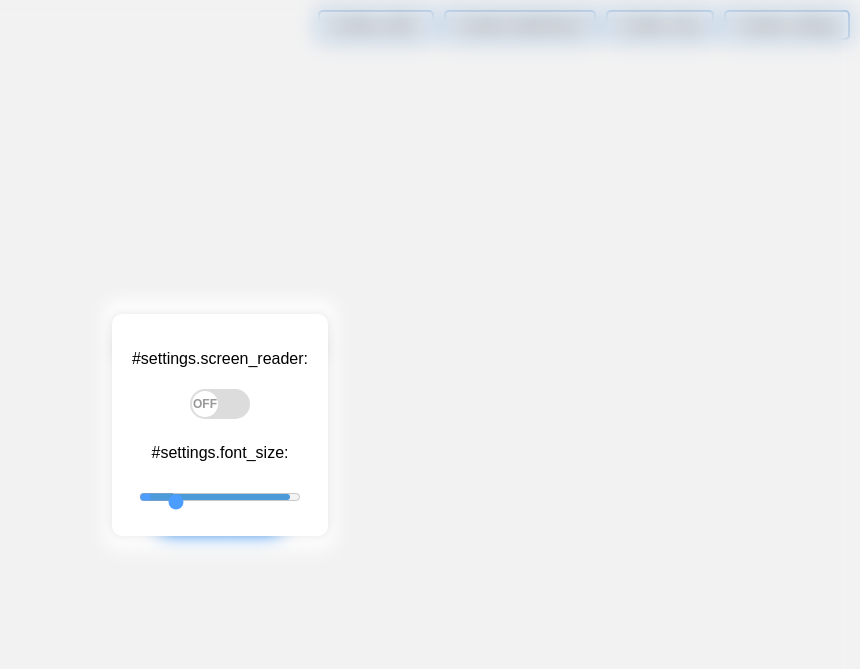
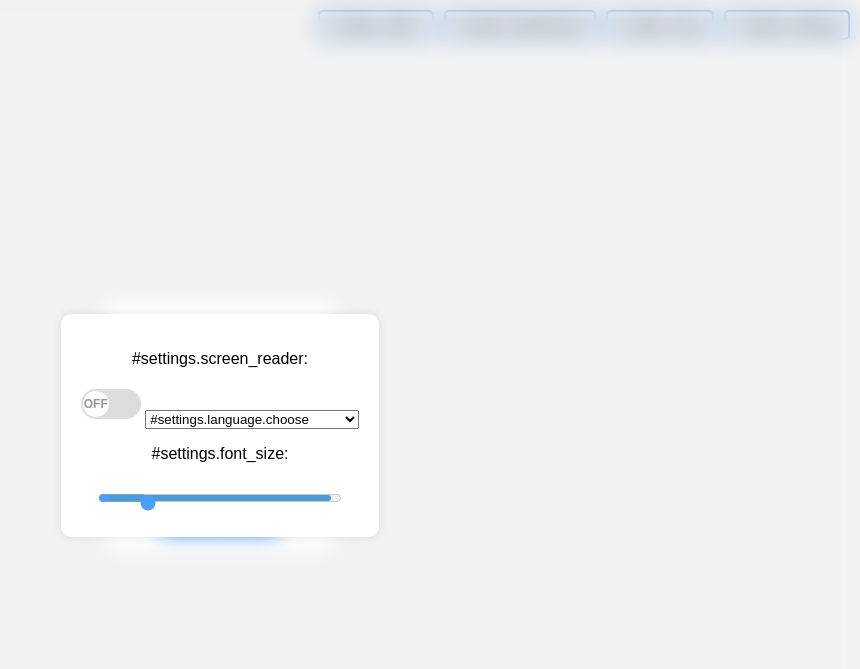
Before and after one commit to HerrOtter/dice-game, a Flask app: page / in a window 1280 px wide, after a click that opens the changed part. Shown: the top 669 px of the page, without its empty margins (420-1280 px from the left). Run offline with Flask 3, Linux system fonts and the light colour scheme; a user stored in the database is signed in; tables that the repository leaves empty hold one stand-in row (values such as "Sample post").

Commit message:
add language selection to settings

```diff
--- a/dice/frontend/templates/popup/settings.html
+++ b/dice/frontend/templates/popup/settings.html
@@ -1,11 +1,47 @@
-<div id="settings-popup" class="popup">
+<div id="settings-popup"
+    class="popup"
+    data-popup-close-callback="settings_close_callback"
+>
     <div class="container" id="setting">
         <p>{{ t("settings.screen_reader") }}:</p>
         <label class="slider">
             <input type="checkbox">
             <span class="slider-inner"></span>
         </label>
+
+        <select id="language-selector" value="{{ current_lang }}">
+            <option value="">{{ t("settings.language.choose") }}</option>
+            <option value="de">{{ t("settings.language.de") }} (Deutsch)</option>
+            <option value="en">{{ t("settings.language.en") }} (english)</option>
+        </select>
+
         <p>{{ t("settings.font_size") }}:</p>
         <input type="range" id="fontSizeSlider" min="10" max="50" step="1" value="16">
     </div>
+    <script>
+        async function settings_close_callback()
+        {
+            var reload = false;
+            const lang_value = document.getElementById("language-selector").value
+
+            if (lang_value)
+            {
+                const url = "{{ url_for('api.auth.api_lang') }}"
+                const formData = new FormData();
+                formData.append("language", lang_value)
+
+                const response = await fetch(url, {
+                    method: "POST",
+                    body: formData
+                });
+
+                reload = true;
+            }
+
+            if (reload)
+            {
+                window.location.reload();
+            }
+        }
+    </script>
 </div>
--- a/dice/i18n/de.json
+++ b/dice/i18n/de.json
@@ -35,7 +35,14 @@
 
     "settings": {
         "screen_reader": "Bildschirmleser",
-        "font_size": "Schriftgröße"
+        "font_size": "Schriftgröße",
+
+        "language": {
+            "choose": "Wähle eine Sprache",
+
+            "de": "Deutsch",
+            "en": "Englisch"
+        }
     },
 
     "shop": {
--- a/dice/static/popup.js
+++ b/dice/static/popup.js
@@ -1,4 +1,6 @@
-
+/*
+ * does the same as <dialog> but supports more browsers
+ */
 function findParentPopup(event)
 {
     if (!event)
```
